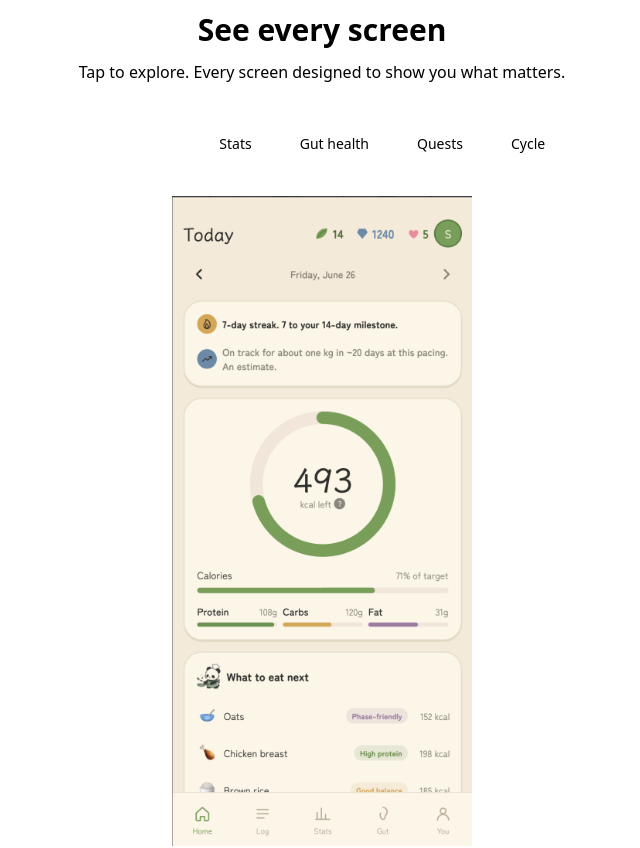
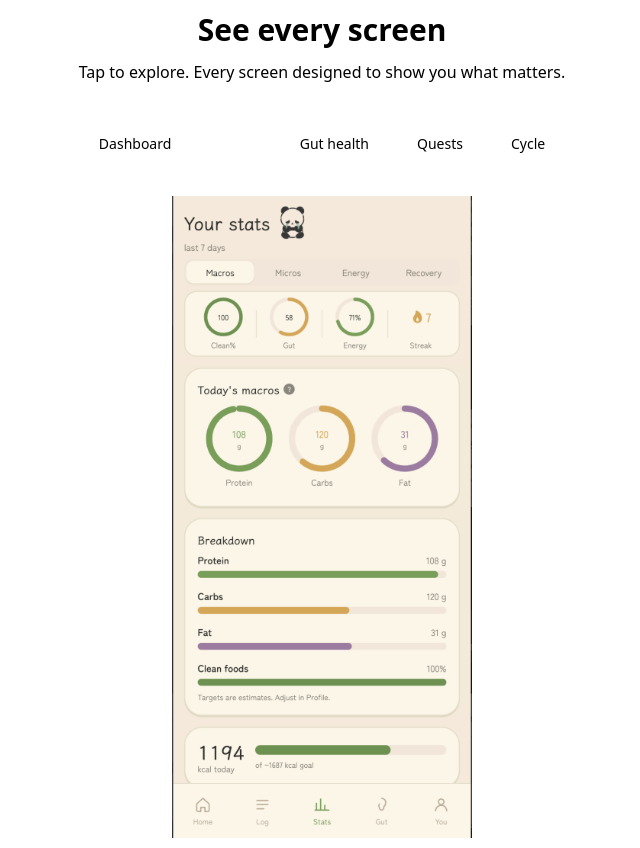
Before and after one commit to NyXkim5/bamboo-website, a Next.js app: page / in a window 1280 px wide. Shown: the part 1300-2148 px from the top of the page, without its empty margins (318-958 px from the left). Built offline with nearby package versions, Linux system fonts and the light colour scheme; no server answers; a web font is replaced by a local one.

Commit message:
Auto-cycle showcase screens until user interacts

```diff
--- a/src/app/screen-showcase.tsx
+++ b/src/app/screen-showcase.tsx
@@ -1,6 +1,6 @@
 "use client";
 
-import { useState } from "react";
+import { useEffect, useState } from "react";
 import Image from "next/image";
 
 interface Screen {
@@ -11,6 +11,22 @@ interface Screen {
 
 export function ScreenShowcase({ screens }: { screens: readonly Screen[] }) {
   const [active, setActive] = useState(0);
+  const [userInteracted, setUserInteracted] = useState(false);
+
+  // Auto-advance every 4s until the user takes over. Skipped under reduced motion.
+  useEffect(() => {
+    if (userInteracted) return;
+    if (window.matchMedia("(prefers-reduced-motion: reduce)").matches) return;
+    const id = setInterval(() => {
+      setActive((prev) => (prev + 1) % screens.length);
+    }, 4000);
+    return () => clearInterval(id);
+  }, [userInteracted, screens.length]);
+
+  function handleSelect(i: number) {
+    setUserInteracted(true);
+    setActive(i);
+  }
 
   return (
     <div className="flex flex-col items-center gap-8">
@@ -19,7 +35,7 @@ export function ScreenShowcase({ screens }: { screens: readonly Screen[] }) {
         {screens.map((screen, i) => (
           <button
             key={screen.label}
-            onClick={() => setActive(i)}
+            onClick={() => handleSelect(i)}
             aria-pressed={active === i}
             className={`px-5 py-2.5 rounded-full text-sm font-medium transition-all cursor-pointer ${
               active === i
@@ -50,7 +66,7 @@ export function ScreenShowcase({ screens }: { screens: readonly Screen[] }) {
         {screens.map((screen, i) => (
           <button
             key={screen.src}
-            onClick={() => setActive(i)}
+            onClick={() => handleSelect(i)}
             aria-pressed={active === i}
             className={`rounded-xl overflow-hidden border-2 transition-all cursor-pointer ${
               active === i
```
